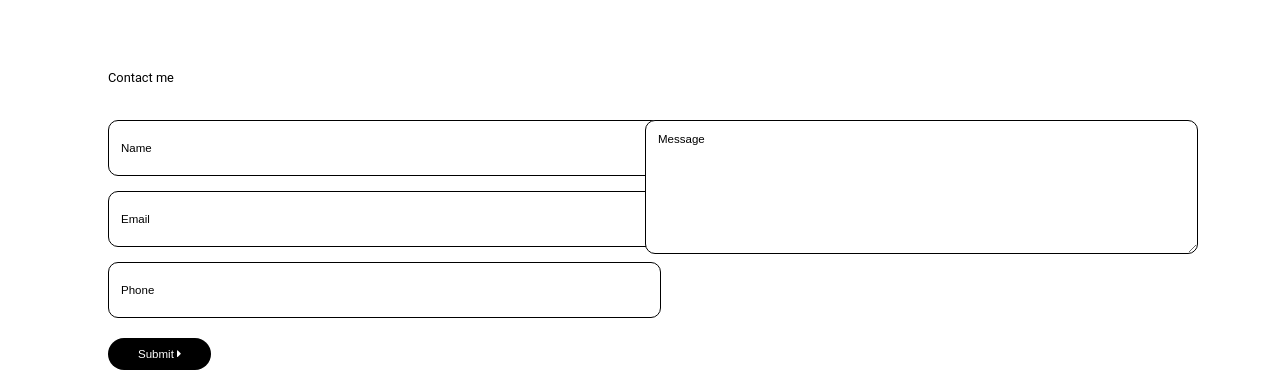
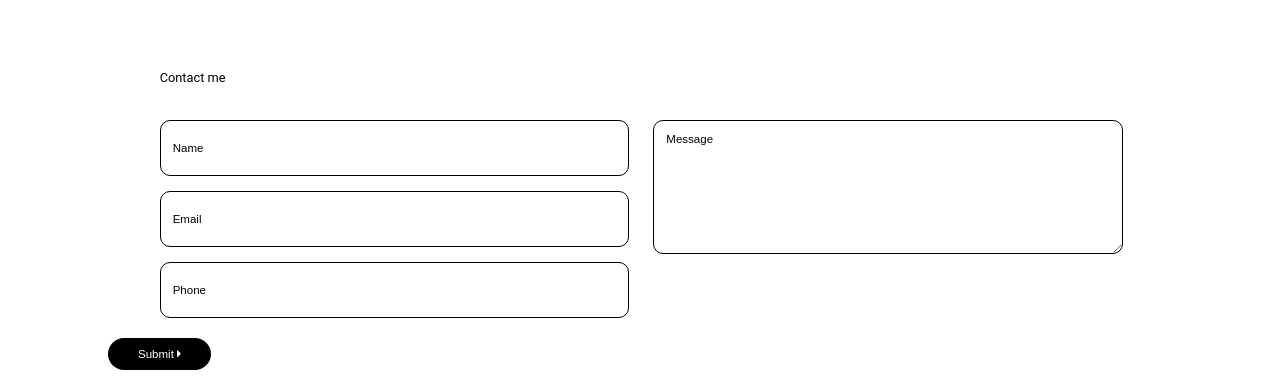
Before and after one commit to Kolajosh/chrsitian-site, a React (Create React App) app: page / in a window 1280 px wide. Shown: the part 967-1345 px from the top of the page. Built offline with nearby package versions, Linux system fonts and the light colour scheme; a web font is replaced by a local one.

Commit message:
fresh updates

```diff
--- a/src/conponents/Company.css
+++ b/src/conponents/Company.css
@@ -92,13 +92,8 @@
     margin-bottom: 70px;
   }
   .contact-head {
-    margin-left: 100px;
-    margin-right: 100px;
   }
   .form-flex {
-    margin-left: 100px;
-    margin-right: 100px;
-    gap: 10px;
   }
   .form-button {
     margin-left: 100px;
```
